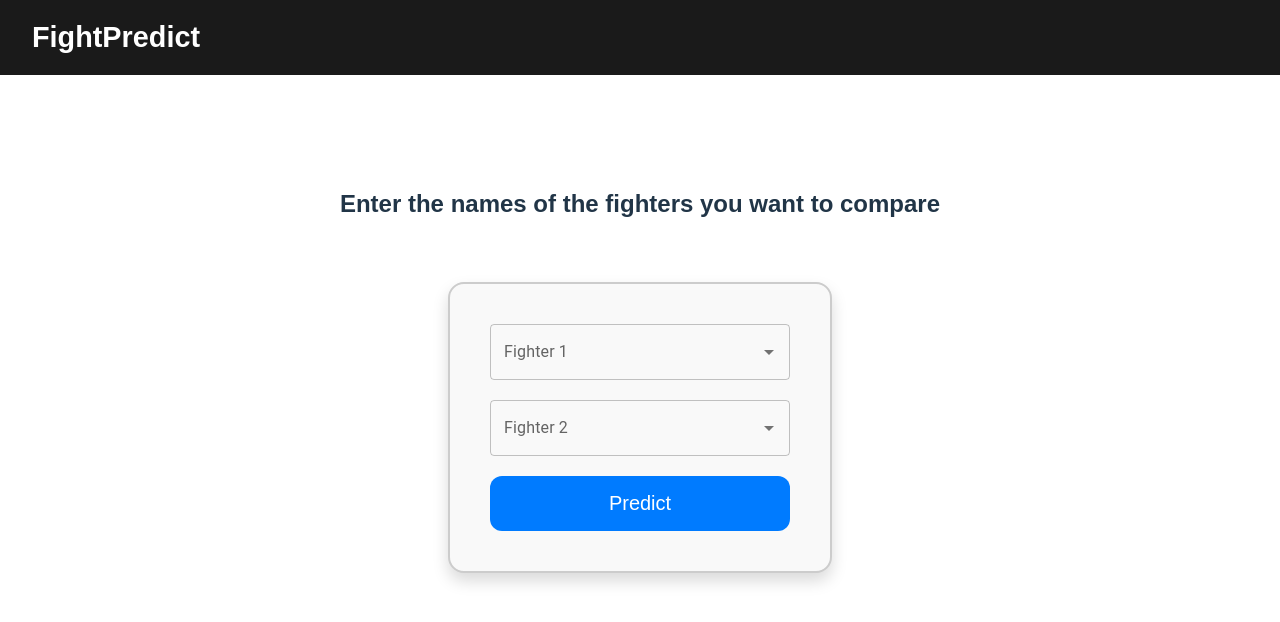
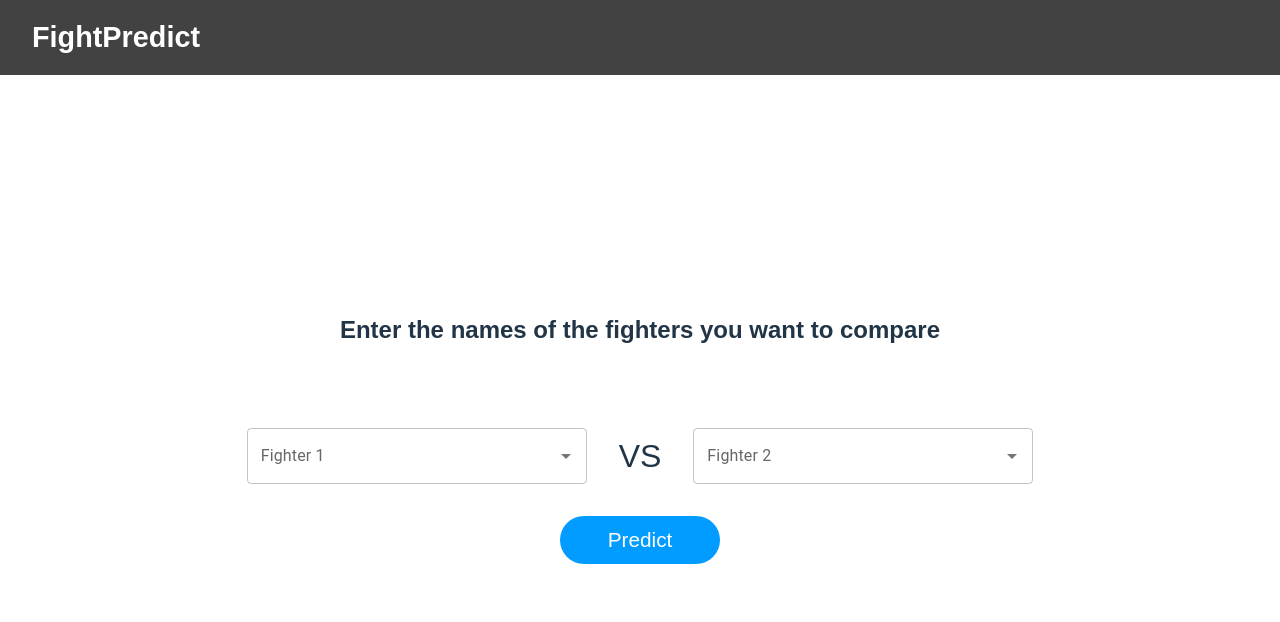
Before and after one commit to ArnavTamrakar/Fight-predict, a React (Vite) app in the folder frontend/ufc-webinterface/: page / in a window 1280 px wide. Shown: the top 622 px of the page. Built offline with nearby package versions, Linux system fonts and the light colour scheme; no server answers.

Commit message:
UI changes

```diff
--- a/frontend/ufc-webinterface/src/App.css
+++ b/frontend/ufc-webinterface/src/App.css
@@ -11,7 +11,66 @@ body {
   align-items: center;
 }
 
-form {
+/* Center the header and form */
+.Prediction-Form {
+  display: flex;
+  flex-direction: column;
+  align-items: center;
+  margin-top: 20px;
+}
+
+/* Style the form row with VS */
+.Prediction-Form form {
+  display: flex;
+  flex-direction: column;
+  align-items: center;
+}
+
+.form-row {
+  display: flex;
+  align-items: center;
+  gap: 32px;
+  margin-bottom: 32px;
+
+}
+
+/* Force wider Material-UI Autocomplete input */
+.MuiAutocomplete-root {
+    width: 340px !important;
+    min-width: 340px !important;
+    max-width: 100%;
+}
+/* Style the VS text */
+.vs-text {
+  font-size: 2rem;
+  font-weight: 500;
+}
+
+/* Style the Predict button */
+.Prediction-Form button[type="submit"] {
+  background: #009cff;
+  color: white;
+  border: none;
+  border-radius: 2em;
+  padding: 12px 48px;
+  font-size: 1.3rem;
+  cursor: pointer;
+  margin-bottom: 24px;
+}
+
+/* Center the h2 header */
+.Prediction-Form-header {
+  text-align: center;
+  margin-top: 60px;
+  margin-bottom: 40px;
+}
+
+/* Optional: Style results */
+.results {
+  margin-top: 24px;
+  text-align: center;
+}
+/* form {
   display: flex;
   flex-direction: column;
   align-items: stretch;
@@ -72,7 +131,7 @@ button:hover {
   border-radius: 12px;
   font-size: 18px;
   overflow-x: auto;
-}
+} */
 
 header {
   position: fixed;
--- a/frontend/ufc-webinterface/src/App.jsx
+++ b/frontend/ufc-webinterface/src/App.jsx
@@ -22,16 +22,21 @@ function App() {
   return (
     <div>
       <Header />
-      <div>
+      <div className="Prediction-Form">
+        <div className="Prediction-Form-header">
           <h2>Enter the names of the fighters you want to compare</h2>
         </div>
         <div className="Prediction-Form">
           <form onSubmit={handleSubmit}>
+            <div className="form-row">
               <FighterInput label="Fighter 1" onSelect={setFighter1} />
+              <span className="vs-text">VS</span>
               <FighterInput label="Fighter 2" onSelect={setFighter2} />
+            </div>
             <button type="submit">Predict</button>
           </form>
 
+        </div>
         {result && (
           <div className='results'>
             <h3>Fight Prediction</h3>
--- a/frontend/ufc-webinterface/src/components/header.css
+++ b/frontend/ufc-webinterface/src/components/header.css
@@ -2,8 +2,8 @@
   display: flex;
   align-items: center;
   padding: 1rem 2rem;
-  background-color: #1a1a1a; /* dark background */
-  color: #fff; /* text color */
+  background-color: #424242;
+  color: #fff;
   font-family: 'Arial', sans-serif;
 }
 
```
Lines whose indentation alone changed are shown as unchanged.
